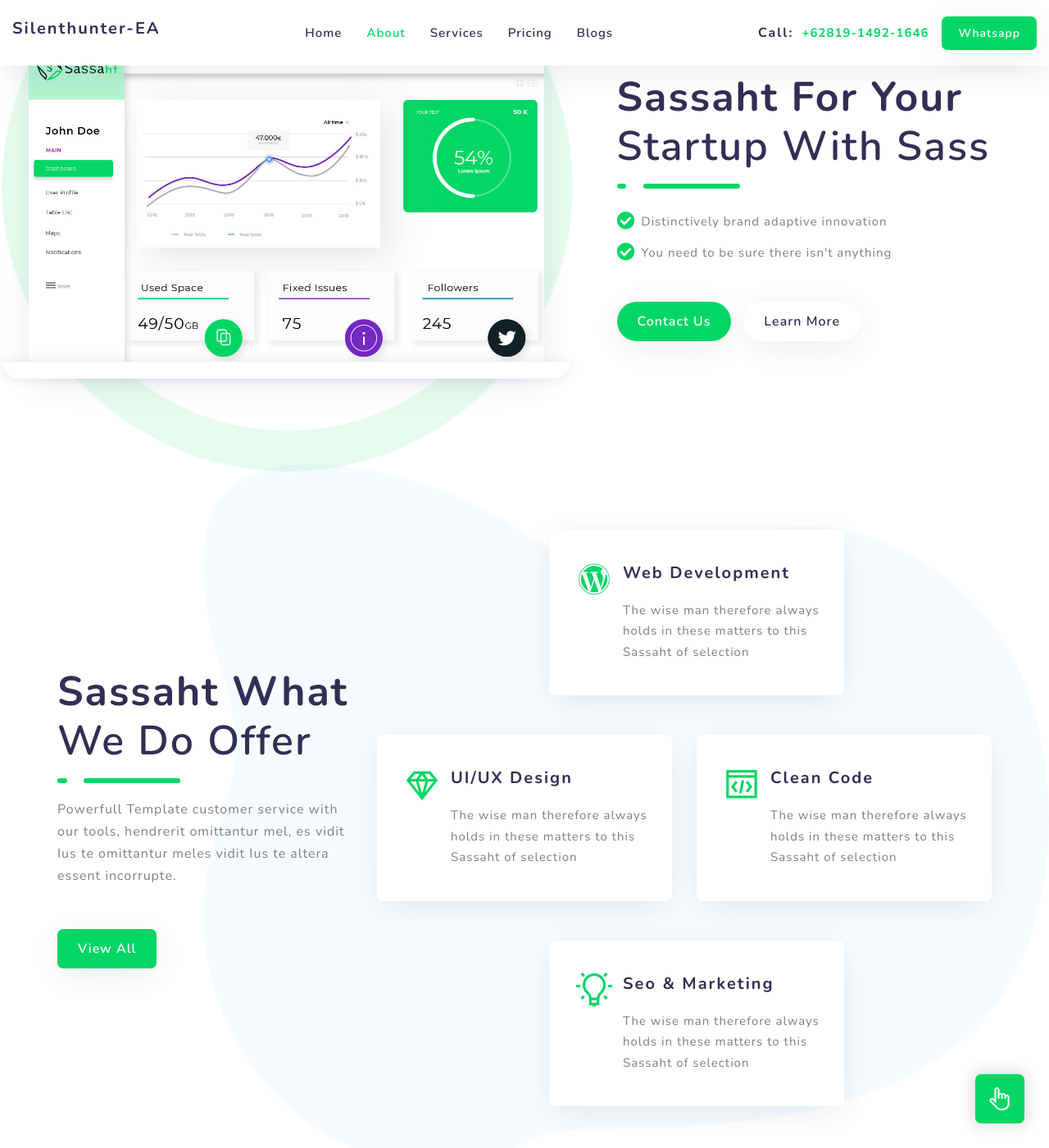
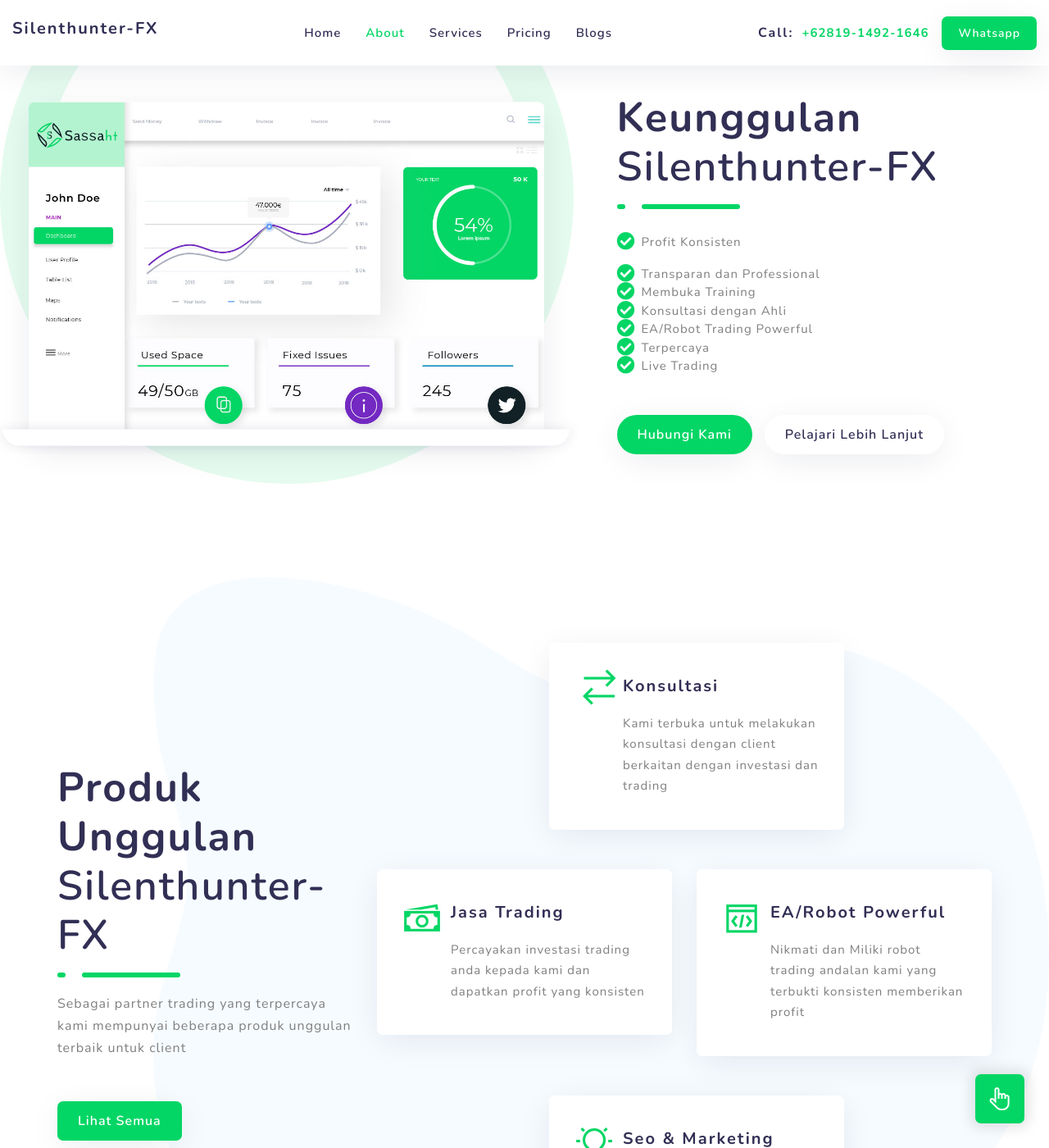
Before and after one commit to silenthunter-ea/silenthunter-ea.github.io, a Jekyll site: the page built from index.html, in a window 1280 px wide and 1400 px high, scrolled down 1544 px. Shown: the whole window at 82% size. Built offline with Jekyll 4.4.1, drawn with Linux system fonts in a browser that asks for light colours; some of the changed text lies outside the part shown.

Commit message:
initial bump

```diff
--- a/_includes/header.html
+++ b/_includes/header.html
@@ -8,7 +8,7 @@
 <meta name="description" content="HTML5 Template" />
 <meta name="author" content="www.themeht.com" />
 <meta name="viewport" content="width=device-width, initial-scale=1, maximum-scale=1" />
-<title>Silenthunter EA</title>
+<title>Silenthunter FX</title>
 
 <!-- favicon icon -->
 <link rel="shortcut icon" href="{{ "/assets/images/favicon.ico" | prepend: site.baseurl }}" />
--- a/index.html
+++ b/index.html
@@ -31,7 +31,7 @@ layout: default
           <!-- Navbar -->
           <nav class="navbar navbar-expand-lg">
             <a class="navbar-brand logo" href="index.html">
-              <!-- <img id="logo-img" class="img-center" src="{{ site.baseurl }}/assets/images/logo.png" alt=""> --> <h5>Silenthunter-EA</h5>
+              <!-- <img id="logo-img" class="img-center" src="{{ site.baseurl }}/assets/images/logo.png" alt=""> --> <h5>Silenthunter-FX</h5>
             </a>
             <button class="navbar-toggler" type="button" data-toggle="collapse" data-target="#navbarNavDropdown" aria-expanded="false" aria-label="Toggle navigation"> <span></span>
               <span></span>
@@ -81,10 +81,10 @@ layout: default
           </div>
         </div>
         <div class="col-lg-6 col-md-12 md-mt-5 wow fadeInRight" data-wow-duration="2.5s">
-          <h5 class="title-theme-bg">Selamat Datang di SilentHunter-EA</h5>
+          <h5 class="title-theme-bg">Selamat Datang di SilentHunter-FX</h5>
           <h1 class="mb-4">Partner <span class="font-w-7">Trading</span> Terbaik Anda.</h1>
           <p class="lead mb-4">SilentHunter menyediakan berbagai layanan terpercaya seputar trading, memberikan janji dan bukti dengan prinsip win win solution.</p> <a class="btn btn-theme" href="#"><span>Pelajari Lebih Lanjut</span></a>
-          <a class="btn btn-white" href="#"><span>Kontak Kami</span></a>
+          <a class="btn btn-white" href="https://wa.me/6281914921646?text=Saya%20sudah%20melihat%20website%20anda%20dan%20ingin%20tahu%20lebih%20lanjut"><span>Kontak Kami</span></a>
         </div>
       </div>
     </div>
@@ -119,10 +119,10 @@ layout: default
             </svg>
           </div>
           <div class="featured-title">
-            <h5>Design and Block.</h5>
+            <h5>Handal dan Fleksibel.</h5>
           </div>
           <div class="featured-desc">
-            <p>The wise man therefore always holds in these matters to this Sassaht of selection</p> <a class="btn-iconic mt-4" href="#"><i class="la la-long-arrow-right"></i></a>
+            <p>Kami sangat berpengalaman dalam bidang trading dan memiliki transparansi dengan client.</p> <a class="btn-iconic mt-4" href="#"><i class="la la-long-arrow-right"></i></a>
           </div>
         </div>
       </div>
@@ -135,10 +135,10 @@ layout: default
             </svg>
           </div>
           <div class="featured-title">
-            <h5>Easy Customizable</h5>
+            <h5>EA/Robot yang Teruji</h5>
           </div>
           <div class="featured-desc">
-            <p>The wise man therefore always holds in these matters to this Sassaht of selection</p> <a class="btn-iconic mt-4" href="#"><i class="la la-long-arrow-right"></i></a>
+            <p>Selain professional kami juga mempunyai EA/robot unggulan yang teruji dan terbukti menghasilkan profit konsisten</p> <a class="btn-iconic mt-4" href="#"><i class="la la-long-arrow-right"></i></a>
           </div>
         </div>
       </div>
@@ -152,10 +152,10 @@ layout: default
             </svg>
           </div>
           <div class="featured-title">
-            <h5>Fully Responsive</h5>
+            <h5>Konsep Trading</h5>
           </div>
           <div class="featured-desc">
-            <p>The wise man therefore always holds in these matters to this Sassaht of selection</p> <a class="btn-iconic mt-4" href="#"><i class="la la-long-arrow-right"></i></a>
+            <p>Kami juga membuka konsultasi dan training tentang cara trading yang cerdas dan professional</p> <a class="btn-iconic mt-4" href="#"><i class="la la-long-arrow-right"></i></a>
           </div>
         </div>
       </div>
@@ -179,17 +179,22 @@ layout: default
       </div>
       <div class="col-lg-5 col-md-12 ml-auto md-mt-5">
         <div class="section-title">
-          <h2 class="title">Sassaht For Your <span>Startup With Sass</span></h2>
+          <h2 class="title">Keunggulan <span>Silenthunter-FX</span></h2>
           <div class="title-bdr">
             <div class="left-bdr"></div>
             <div class="right-bdr"></div>
           </div>
         </div>
         <ul class="list-unstyled list-icon mb-5">
-          <li class="mb-3"><i class="fas fa-check-circle"></i> Distinctively brand adaptive innovation</li>
-          <li><i class="fas fa-check-circle"></i> You need to be sure there isn't anything</li>
-        </ul> <a class="btn btn-theme btn-circle" href="#"><span>Contact Us</span></a>
-        <a class="btn btn-white btn-circle" href="#"><span>Learn More</span></a>
+          <li class="mb-3"><i class="fas fa-check-circle"></i> Profit Konsisten</li>
+          <li><i class="fas fa-check-circle"></i> Transparan dan Professional</li>
+          <li><i class="fas fa-check-circle"></i> Membuka Training</li>
+          <li><i class="fas fa-check-circle"></i> Konsultasi dengan Ahli</li>
+          <li><i class="fas fa-check-circle"></i> EA/Robot Trading Powerful</li>
+          <li><i class="fas fa-check-circle"></i> Terpercaya</li>
+          <li><i class="fas fa-check-circle"></i> Live Trading</li>
+        </ul> <a class="btn btn-theme btn-circle" href="https://wa.me/6281914921646?text=Saya%20sudah%20melihat%20website%20anda%20dan%20ingin%20tahu%20lebih%20lanjut"><span>Hubungi Kami</span></a>
+        <a class="btn btn-white btn-circle" href="#"><span>Pelajari Lebih Lanjut</span></a>
       </div>
     </div>
   </div>
@@ -205,25 +210,25 @@ layout: default
     <div class="row align-items-center">
       <div class="col-lg-4 col-md-12">
         <div class="section-title">
-          <h2 class="title">Sassaht What <span>We Do Offer</span></h2>
+          <h2 class="title">Produk Unggulan <span>Silenthunter-FX</span></h2>
           <div class="title-bdr">
             <div class="left-bdr"></div>
             <div class="right-bdr"></div>
           </div>
-          <p>Powerfull Template customer service with our tools, hendrerit omittantur mel, es vidit Ius te omittantur meles vidit Ius te altera essent incorrupte.</p>
-        </div> <a class="btn btn-theme" href="#"><span>View All</span></a>
+          <p>Sebagai partner trading yang terpercaya kami mempunyai beberapa produk unggulan terbaik untuk client</p>
+        </div> <a class="btn btn-theme" href="#"><span>Lihat Semua</span></a>
       </div>
       <div class="col-lg-8 col-md-12 md-mt-5">
         <div class="row">
           <div class="col-lg-6 col-md-6 ml-auto mr-auto">
             <div class="featured-item style-3 leftRight">
-              <div class="featured-icon"> <i class="la la-wordpress"></i>
+              <div class="featured-icon"> <i class="la la-exchange"></i>
               </div>
               <div class="featured-title">
-                <h5>Web Development</h5>
+                <h5>Konsultasi</h5>
               </div>
               <div class="featured-desc">
-                <p>The wise man therefore always holds in these matters to this Sassaht of selection</p>
+                <p>Kami terbuka untuk melakukan konsultasi dengan client berkaitan dengan investasi dan trading</p>
               </div>
             </div>
           </div>
@@ -231,13 +236,13 @@ layout: default
         <div class="row">
           <div class="col-lg-6 col-md-6 mt-5">
             <div class="featured-item style-3">
-              <div class="featured-icon"> <i class="la la-diamond"></i>
+              <div class="featured-icon"> <i class="la la-money"></i>
               </div>
               <div class="featured-title">
-                <h5>UI/UX Design</h5>
+                <h5>Jasa Trading</h5>
               </div>
               <div class="featured-desc">
-                <p>The wise man therefore always holds in these matters to this Sassaht of selection</p>
+                <p>Percayakan investasi trading anda kepada kami dan dapatkan profit yang konsisten</p>
               </div>
             </div>
           </div>
@@ -246,10 +251,10 @@ layout: default
               <div class="featured-icon"> <i class="la la-code-fork"></i>
               </div>
               <div class="featured-title">
-                <h5>Clean Code</h5>
+                <h5>EA/Robot Powerful</h5>
               </div>
               <div class="featured-desc">
-                <p>The wise man therefore always holds in these matters to this Sassaht of selection</p>
+                <p>Nikmati dan Miliki robot trading andalan kami yang terbukti konsisten memberikan profit</p>
               </div>
             </div>
           </div>
```
